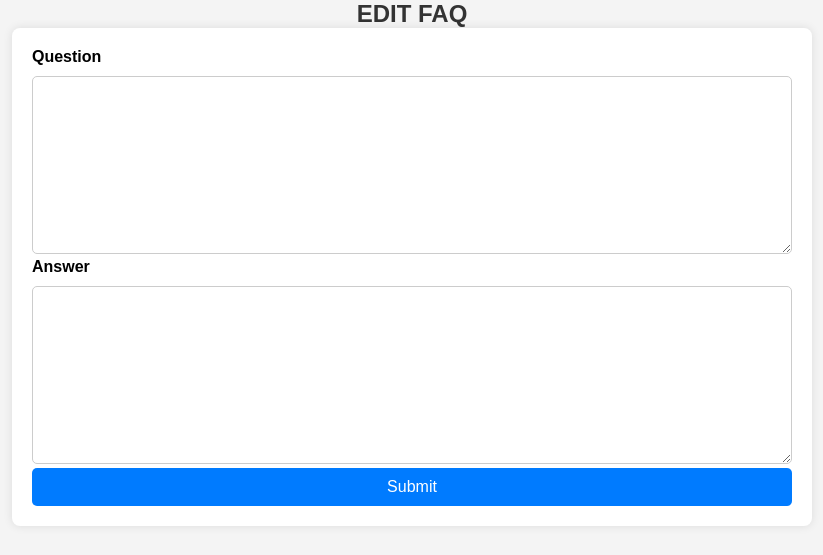
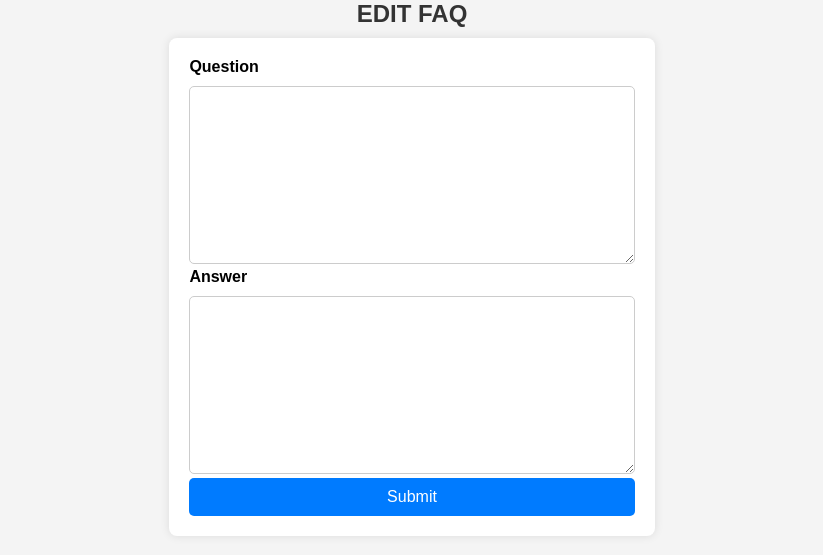
Before and after one commit to anshud49/anshud49-Multilingual-FAQ-Management-System, a Django app: page /faqs/edit/ in a window 1280 px wide. Shown: the top 555 px of the page, without its empty margins (228-1051 px from the left). Run offline with Django 5.2, Linux system fonts and the light colour scheme; some libraries are stand-ins or nearby versions.

Commit message:
Responsiveness Fixed

```diff
--- a/FAQS/static/css/faqs-edit.css
+++ b/FAQS/static/css/faqs-edit.css
@@ -24,13 +24,14 @@ form {
     padding: 20px;
     border-radius: 8px;
     box-shadow: 0px 0px 10px rgba(0, 0, 0, 0.1);
-    width: 800px;
+    max-width: 95%;
 }
 
 h1 {
     text-align: center;
     color: #333;
     font-size: 24px;
+    margin-bottom: 10px;
 }
 
 
```
Also changed, not shown: 1 other file.
